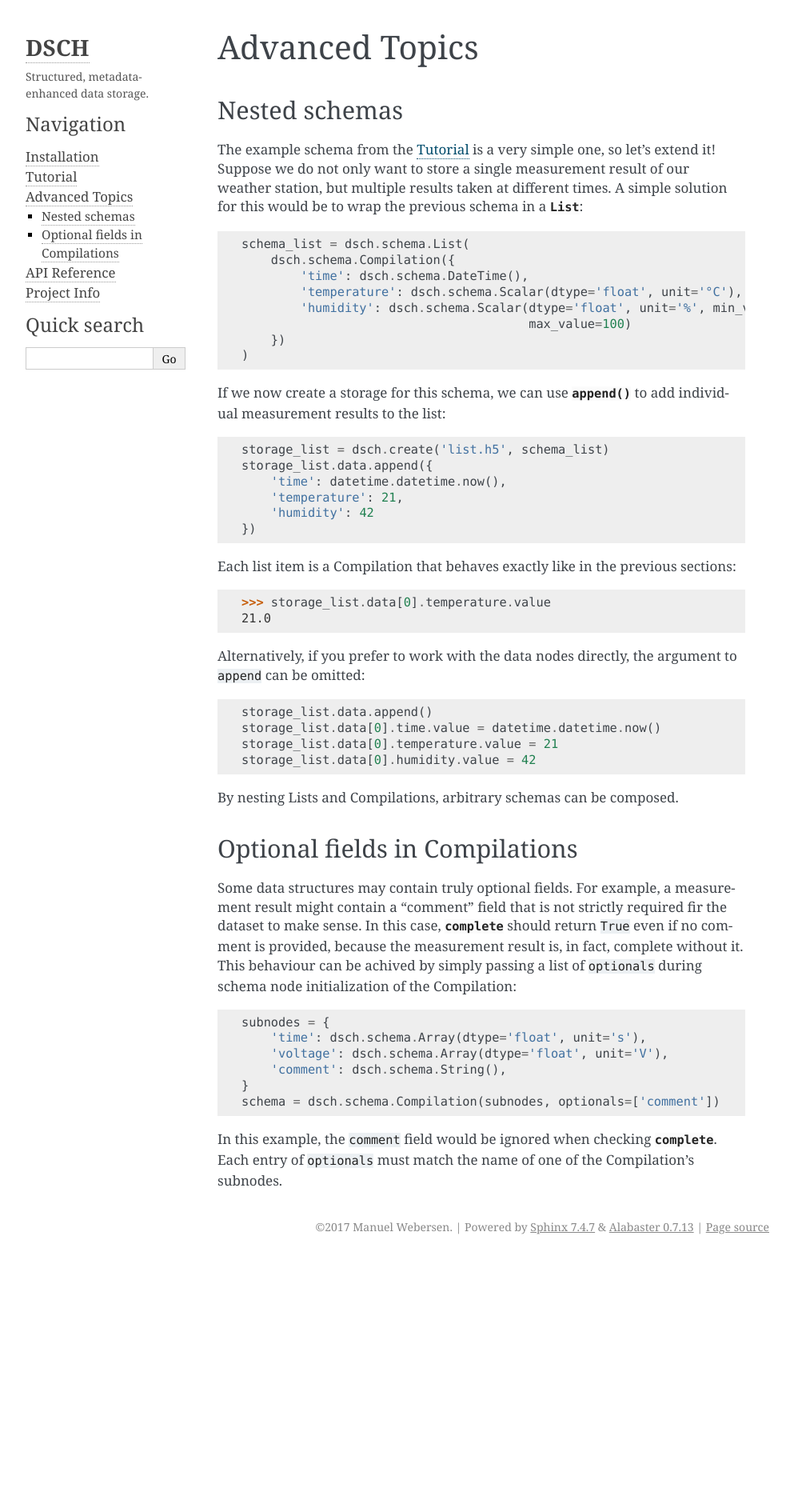
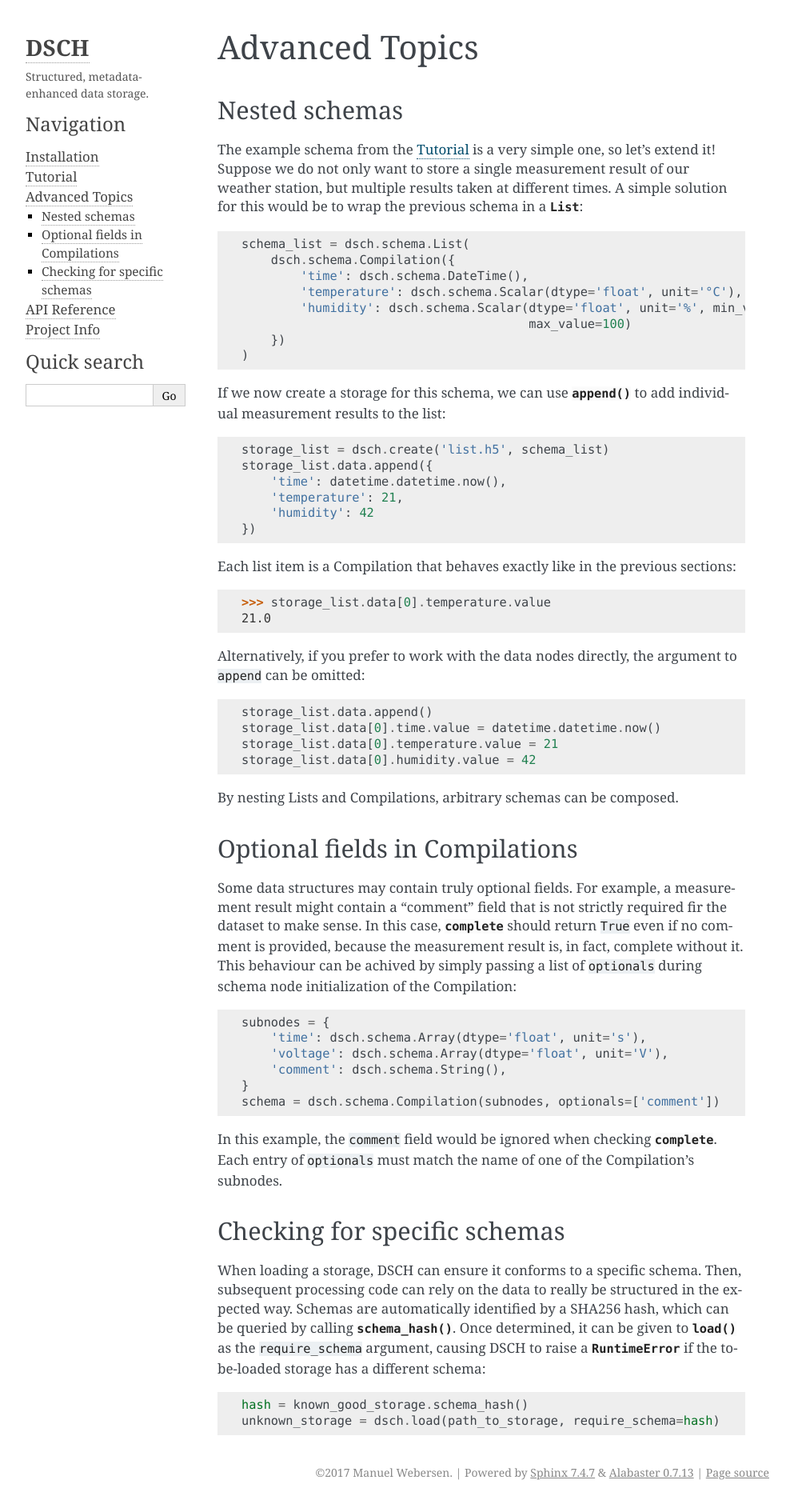
Before and after one commit to emtpb/dsch, a Sphinx documentation site: the page built from doc/advanced.rst, in a window 1280 px wide. Shown: the whole page at 80% size, without its empty margins (148-1141 px from the left). Built offline with Sphinx 7.4.7, drawn with Linux system fonts in a browser that asks for light colours; formulas are drawn with MathJax 3; the version number could not be read and is left out; before the commit the page ends 1573 px from its top, so only the background shows below that.

Commit message:
Describe schema checking in docs.

```diff
--- a/doc/advanced.rst
+++ b/doc/advanced.rst
@@ -60,3 +60,15 @@ This behaviour can be achived by simply passing a list of ``optionals`` during s
 
 In this example, the ``comment`` field would be ignored when checking :attr:`~dsch.data.Compilation.complete`.
 Each entry of ``optionals`` must match the name of one of the Compilation's subnodes.
+
+
+Checking for specific schemas
+-----------------------------
+
+When loading a storage, DSCH can ensure it conforms to a specific schema.
+Then, subsequent processing code can rely on the data to really be structured in the expected way.
+Schemas are automatically identified by a SHA256 hash, which can be queried by calling :meth:`~dsch.storage.Storage.schema_hash`.
+Once determined, it can be given to :func:`~dsch.frontend.load` as the ``require_schema`` argument, causing DSCH to raise a :exc:`RuntimeError` if the to-be-loaded storage has a different schema::
+
+    hash = known_good_storage.schema_hash()
+    unknown_storage = dsch.load(path_to_storage, require_schema=hash)
```
